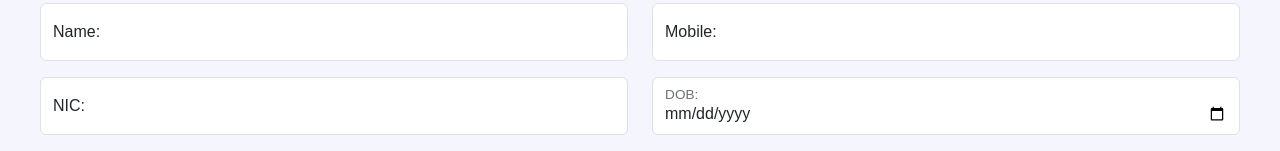
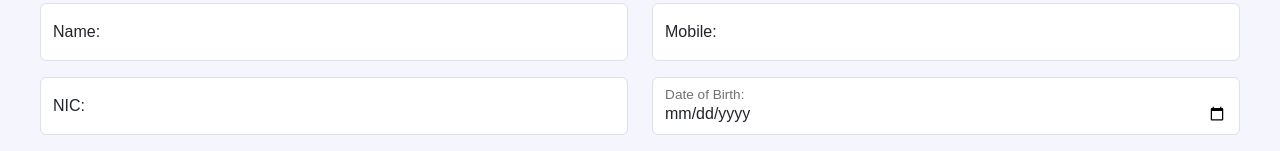
Before and after one commit to isharaudayamali/FreshCartGrocery, a React (Vite) app: page /customers/add in a window 1280 px wide. Shown: the part 157-308 px from the top of the page. Built offline with nearby package versions, Linux system fonts and the light colour scheme; sample sign-in values are in the browser's storage.

Commit message:
refactor: update label for date of birth in CustomerForm for clarity

```diff
--- a/src/components/pages/customer/CustomerForm.tsx
+++ b/src/components/pages/customer/CustomerForm.tsx
@@ -102,7 +102,7 @@
                 value={dob}
                 onChange={(e) => setDob(e.target.value)}
               />
-              <label htmlFor="dob">DOB:</label>
+              <label htmlFor="dob">Date of Birth:</label>
             </div>
           </div>
         </div>
```
